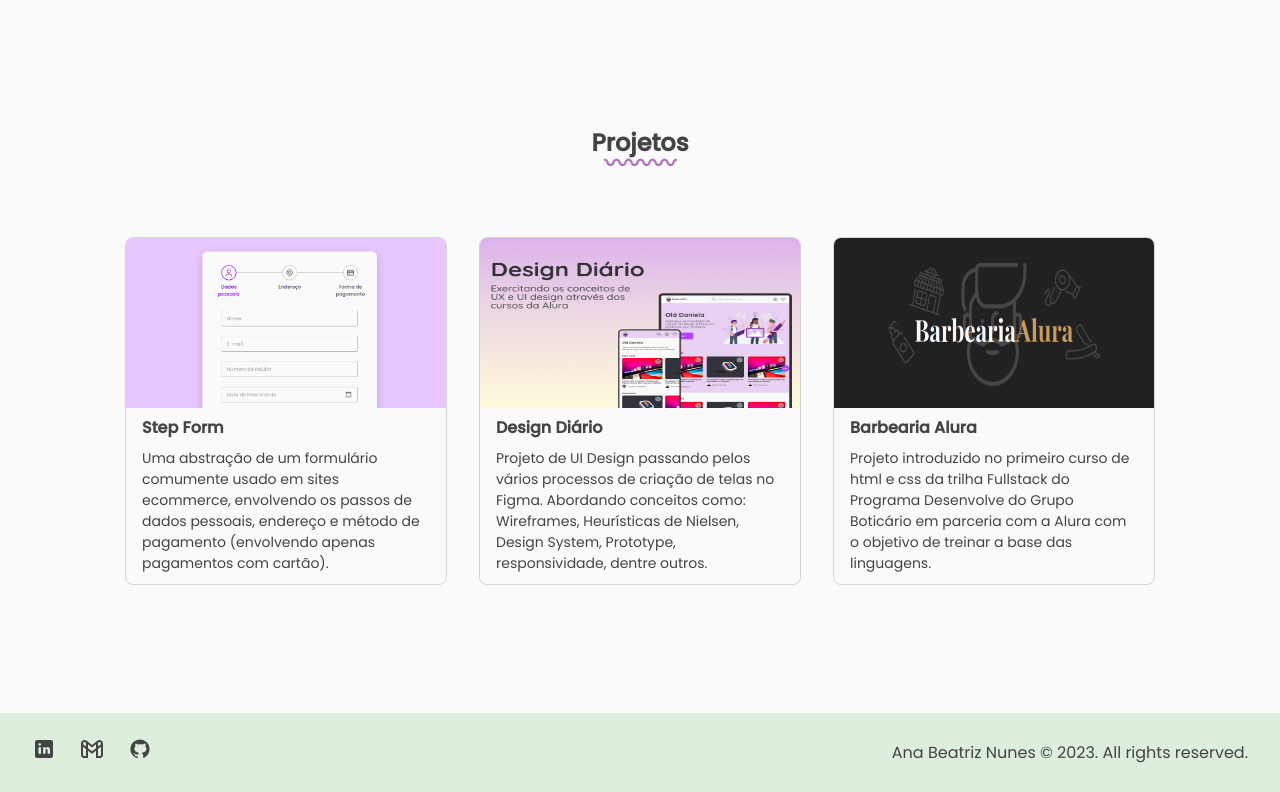
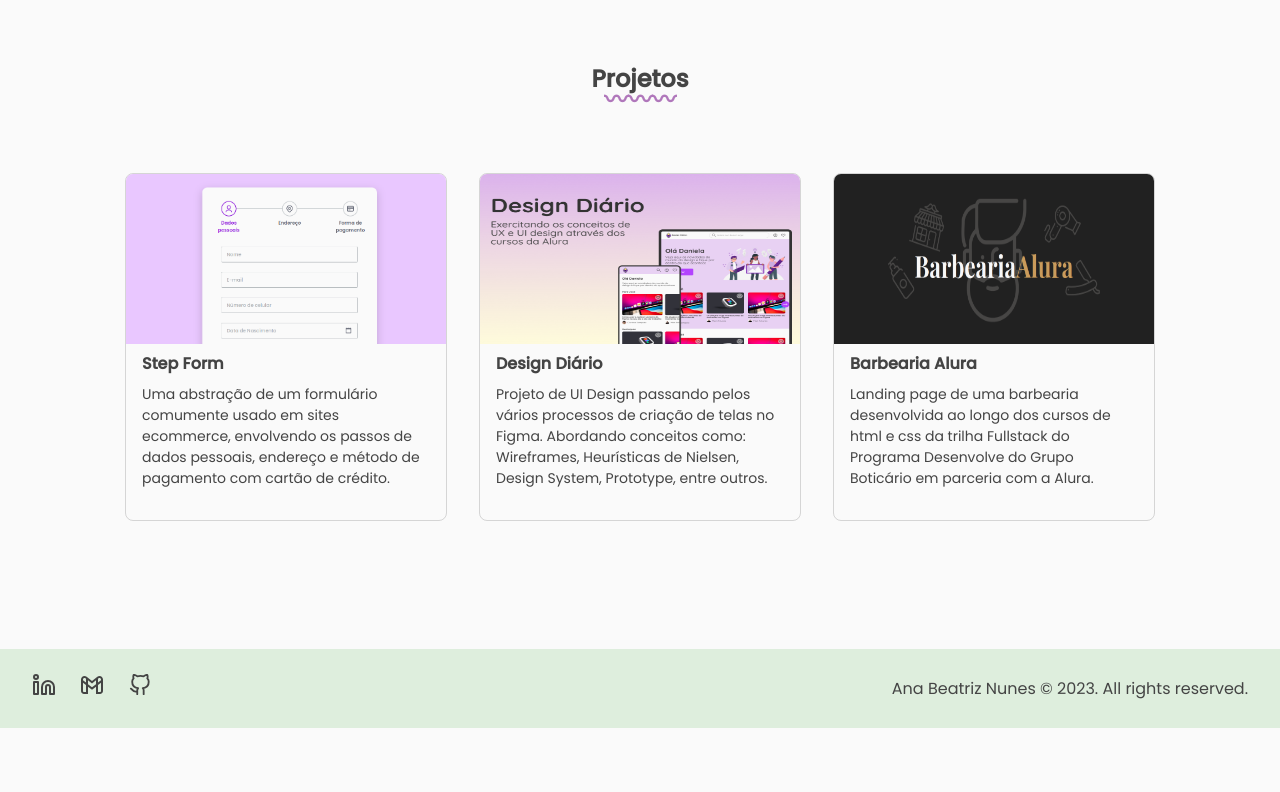
Before and after one commit to ananuness/bloom-portfolio, a plain HTML site: page index.html in a window 1280 px wide. Shown: the part 1336-2128 px from the top of the page. After the commit the page ends 2064 px from the top, so only its background shows below. Drawn offline with Linux system fonts and the light colour scheme.

Commit message:
refactor: improving seo, accessibility and standardizing icons

```diff
--- a/index.html
+++ b/index.html
@@ -5,6 +5,7 @@
     <meta http-equiv="X-UA-Compatible" content="IE=edge">
     <meta name="viewport" content="width=device-width, initial-scale=1.0">
     <meta name="theme-color" content="#f0e7f2" />
+    <meta name="description" content="Meu nome é Ana Beatriz Nunes, sou desenvolvedora Fullstack com foco em React e Node e este é o meu portifólio.">
     <link rel="icon" type="image/x-icon" href="./assets/icons/blossom.png">
     <link rel="preconnect" href="https://fonts.googleapis.com">
     <link rel="preconnect" href="https://fonts.gstatic.com" crossorigin>
@@ -43,9 +44,8 @@
       <section class="hero">
         <h1 class="hero__heading">
           Olá, meu nome é <span class="pink">Ana Beatriz Nunes</span>,
-          sou desenvolvedora <span class="purple">Fullstack</span> e
-          atualmente estou focando em me aprofundar no
-          <span class="blue">React</span> e no
+          sou desenvolvedora <span class="purple">Fullstack</span>
+          com foco em <span class="blue">React</span> e no
           <span class="green">Node.js</span>.
         </h1>
       </section>
@@ -70,7 +70,9 @@
         <p class="about__paragraph">
           Hoje, após alguns cursos, bootcamps e eventos, sou
           desenvolvedora Fullstack Júnior e monitora Fullstack na
-          <a class="mention">@Cubos Academy</a>.
+          <a class="mention" href="https://cubos.academy/" target="_blank">
+            @Cubos Academy
+          </a>.
         </p>
         <p class="about__paragraph">
           Por fim, aqui estão algumas
@@ -109,8 +111,7 @@
               <p class="project__description">
                 Uma abstração de um formulário comumente usado em sites
                 ecommerce, envolvendo os passos de dados pessoais,
-                endereço e método de pagamento (envolvendo apenas
-                pagamentos com cartão).
+                endereço e método de pagamento com cartão de crédito.
               </p>
             </div>
           </a>
@@ -126,7 +127,7 @@
                 Projeto de UI Design passando pelos vários processos de
                 criação de telas no Figma. Abordando conceitos como:
                 Wireframes, Heurísticas de Nielsen, Design System,
-                Prototype, responsividade, dentre outros.
+                Prototype, entre outros.
               </p>
             </div>
           </a>
@@ -139,10 +140,9 @@
               >
               <h3 class="project__title">Barbearia Alura</h3>
               <p class="project__description">
-                Projeto introduzido no primeiro curso de html e css da
-                trilha Fullstack do Programa Desenvolve do Grupo
-                Boticário em parceria com a Alura com o objetivo de
-                treinar a base das linguagens.
+                Landing page de uma barbearia desenvolvida ao longo
+                dos cursos de html e css da trilha Fullstack do Programa
+                Desenvolve do Grupo Boticário em parceria com a Alura.
               </p>
             </div>
           </a>
@@ -156,12 +156,15 @@
           <ul class="contact-list">
             <li class="contact-list__item">
               <a href="https://www.linkedin.com/in/ana-beatriz-nunes/" target="_blank">
-                <svg class="contact__item-svg linkedin"
-                  xmlns="http://www.w3.org/2000/svg"
+                <svg class="contact__item-svg linkedin feather feather-linkedin"
+                  xmlns="http://www.w3.org/2000/svg" role="img"
                   viewBox="0 0 24 24" width="24px" height="24px"
-                  fill="#444444"
-                >
-                  <path d="M19,3H5C3.895,3,3,3.895,3,5v14c0,1.105,0.895,2,2,2h14c1.105,0,2-0.895,2-2V5C21,3.895,20.105,3,19,3z M7.738,17L7.738,17 c-0.697,0-1.262-0.565-1.262-1.262v-4.477C6.477,10.565,7.042,10,7.738,10h0C8.435,10,9,10.565,9,11.262v4.477 C9,16.435,8.435,17,7.738,17z M7.694,8.717c-0.771,0-1.286-0.514-1.286-1.2s0.514-1.2,1.371-1.2c0.771,0,1.286,0.514,1.286,1.2 S8.551,8.717,7.694,8.717z M16.779,17L16.779,17c-0.674,0-1.221-0.547-1.221-1.221v-2.605c0-1.058-0.651-1.174-0.895-1.174 s-1.058,0.035-1.058,1.174v2.605c0,0.674-0.547,1.221-1.221,1.221h-0.081c-0.674,0-1.221-0.547-1.221-1.221v-4.517 c0-0.697,0.565-1.262,1.262-1.262h0c0.697,0,1.262,0.565,1.262,1.262c0,0,0.282-1.262,2.198-1.262C17.023,10,18,10.977,18,13.174 v2.605C18,16.453,17.453,17,16.779,17z"/>
+                  fill="none" stroke="#444444" stroke-width="2"
+                  stroke-linecap="round" stroke-linejoin="round">
+                  <title>LinkedIn</title>
+                  <path d="M16 8a6 6 0 0 1 6 6v7h-4v-7a2 2 0 0 0-2-2 2 2 0 0 0-2 2v7h-4v-7a6 6 0 0 1 6-6z"></path>
+                  <rect x="2" y="9" width="4" height="12"></rect>
+                  <circle cx="4" cy="4" r="2"></circle>
                 </svg>
               </a>
             </li>
@@ -172,17 +175,20 @@
                 viewBox="0 0 24 24" width="24px" height="24px"
                 fill="#444444"
                 >
+                  <title>Gmail</title>
                   <path d="M 4.5 3 C 2.5788117 3 1 4.5788117 1 6.5 L 1 18 C 1 19.64497 2.3550302 21 4 21 L 8 21 L 8 13.673828 L 12 16.798828 L 16 13.673828 L 16 21 L 20 21 C 21.64497 21 23 19.64497 23 18 L 23 6.5 C 23 4.5788117 21.421188 3 19.5 3 C 18.750123 3 17.982547 3.2422598 17.34375 3.7421875 L 12 7.9121094 L 6.65625 3.7421875 L 6.6542969 3.7421875 C 6.0158061 3.2430811 5.2492693 3 4.5 3 z M 4.5 5 C 4.8301235 5 5.1426247 5.098287 5.4238281 5.3183594 L 6 5.7675781 L 6 9.5742188 L 3 7.2324219 L 3 6.5 C 3 5.6591883 3.6591883 5 4.5 5 z M 19.5 5 C 20.340812 5 21 5.6591883 21 6.5 L 21 7.2324219 L 18 9.5742188 L 18 5.7675781 L 18.576172 5.3183594 C 18.857375 5.0982871 19.169877 5 19.5 5 z M 8 7.328125 L 12 10.449219 L 16 7.328125 L 16 11.136719 L 12 14.261719 L 8 11.136719 L 8 7.328125 z M 3 9.7695312 L 6 12.111328 L 6 19 L 4 19 C 3.4349698 19 3 18.56503 3 18 L 3 9.7695312 z M 21 9.7695312 L 21 18 C 21 18.56503 20.56503 19 20 19 L 18 19 L 18 12.111328 L 21 9.7695312 z"/>
                 </svg>
               </a>
             </li>
             <li class="contact-list__item">
               <a href="https://github.com/ananuness" target="_blank">
-                <svg class="contact__item-svg github"
-                xmlns="http://www.w3.org/2000/svg" viewBox="0 0 30 30"
-                width="24px" height="24px" fill="#444444"
-                >
-                  <path d="M15,3C8.373,3,3,8.373,3,15c0,5.623,3.872,10.328,9.092,11.63C12.036,26.468,12,26.28,12,26.047v-2.051 c-0.487,0-1.303,0-1.508,0c-0.821,0-1.551-0.353-1.905-1.009c-0.393-0.729-0.461-1.844-1.435-2.526 c-0.289-0.227-0.069-0.486,0.264-0.451c0.615,0.174,1.125,0.596,1.605,1.222c0.478,0.627,0.703,0.769,1.596,0.769 c0.433,0,1.081-0.025,1.691-0.121c0.328-0.833,0.895-1.6,1.588-1.962c-3.996-0.411-5.903-2.399-5.903-5.098 c0-1.162,0.495-2.286,1.336-3.233C9.053,10.647,8.706,8.73,9.435,8c1.798,0,2.885,1.166,3.146,1.481C13.477,9.174,14.461,9,15.495,9 c1.036,0,2.024,0.174,2.922,0.483C18.675,9.17,19.763,8,21.565,8c0.732,0.731,0.381,2.656,0.102,3.594 c0.836,0.945,1.328,2.066,1.328,3.226c0,2.697-1.904,4.684-5.894,5.097C18.199,20.49,19,22.1,19,23.313v2.734 c0,0.104-0.023,0.179-0.035,0.268C23.641,24.676,27,20.236,27,15C27,8.373,21.627,3,15,3z"/>
+                <svg class="contact__item-svg github feather feather-github"
+                  xmlns="http://www.w3.org/2000/svg" role="img"
+                  width="24px" height="22px" viewBox="0 0 24 24"
+                  fill="none" stroke="#444444" stroke-width="2"
+                  stroke-linecap="round" stroke-linejoin="round">
+                  <title>GitHub</title>
+                  <path d="M9 19c-5 1.5-5-2.5-7-3m14 6v-3.87a3.37 3.37 0 0 0-.94-2.61c3.14-.35 6.44-1.54 6.44-7A5.44 5.44 0 0 0 20 4.77 5.07 5.07 0 0 0 19.91 1S18.73.65 16 2.48a13.38 13.38 0 0 0-7 0C6.27.65 5.09 1 5.09 1A5.07 5.07 0 0 0 5 4.77a5.44 5.44 0 0 0-1.5 3.78c0 5.42 3.3 6.61 6.44 7A3.37 3.37 0 0 0 9 18.13V22"></path>
                 </svg>
               </a>
             </li>
```
